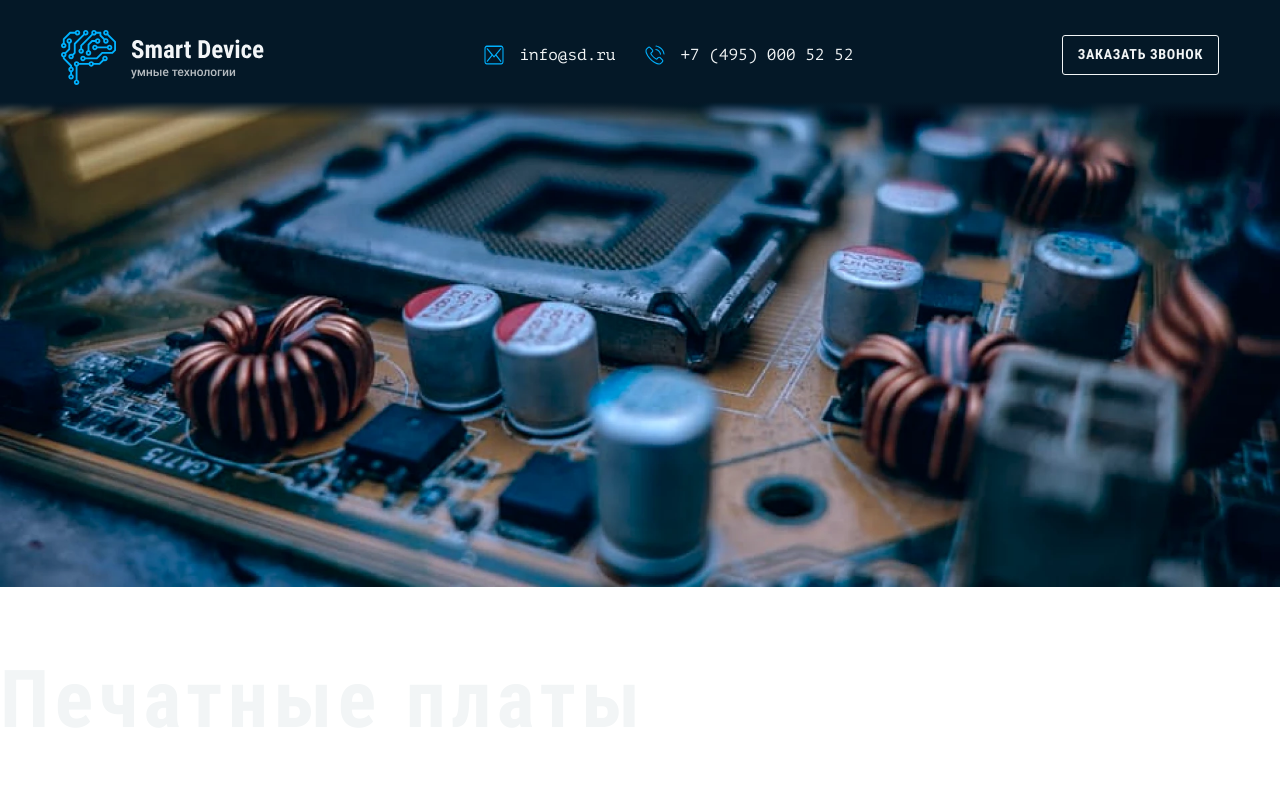
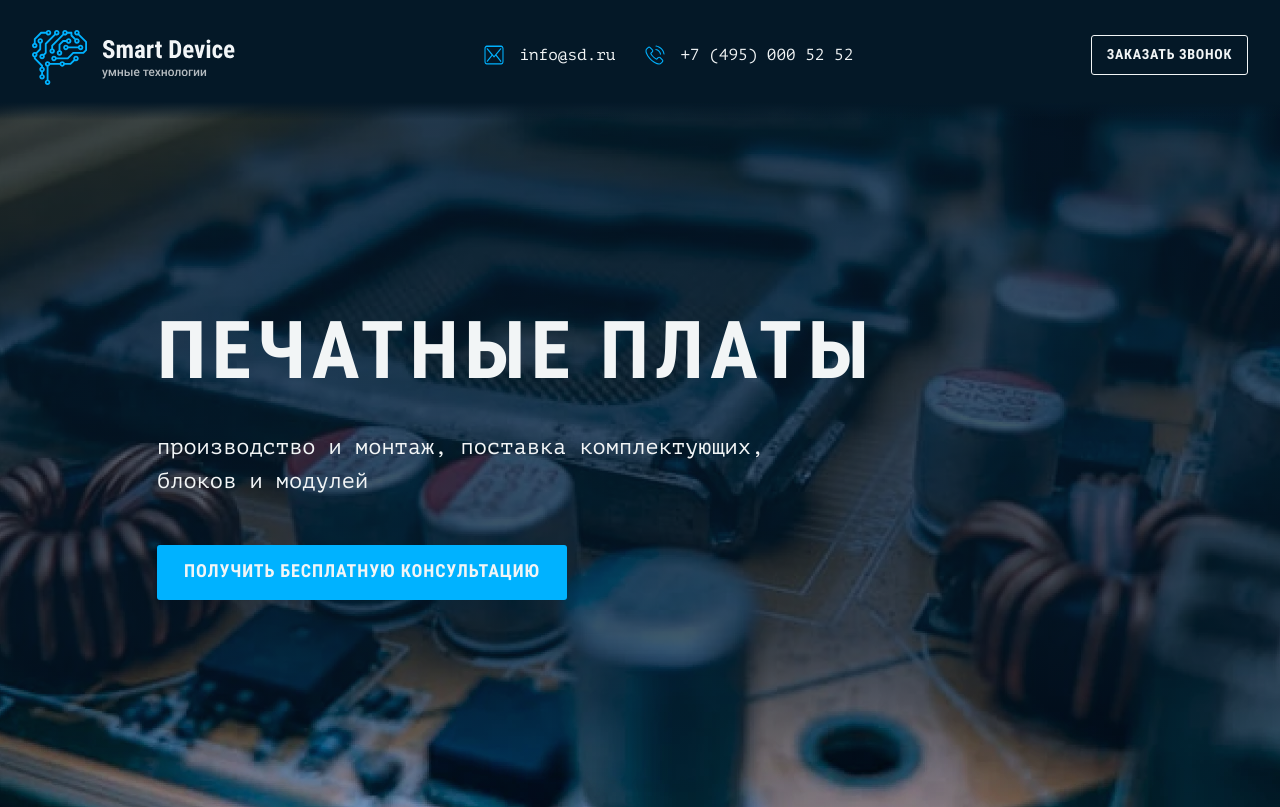
Before and after one commit to nothingissafefck/smart-device, a website built with webpack: page source/index.html in a window 1280 px wide. Shown: the top 807 px of the page. Built offline with nearby package versions, Linux system fonts and the light colour scheme; files whose address does not match are found by name.

Commit message:
feat: add main block

```diff
--- a/source/index.html
+++ b/source/index.html
@@ -50,7 +50,7 @@
   <main>
     <section class="hero">
       <h1 class="visually-hidden">Smart Device - производство, монтаж и поставка комплектующих для печатных плат.</h1>
-      <picture>
+      <picture class="hero__image">
         <source type="image/webp" media="(max-width: 767px)" srcset="img/background-mobile.webp 1x, img/background-mobile2x.webp 2x">
         <source type="image/webp" media="(max-width: 1023px)" srcset="img/background-tablet.webp 1x, img/background-tablet2x.webp 2x">
         <source type="image/webp" srcset="img/background-desktop.webp 1x, img/background-desktop2x.webp 2x">
@@ -59,6 +59,7 @@
         <img src="img/background-desktop.png" width="1920" height="880" alt="Печатные платы.">
       </picture>
 
+      <div class="container">
         <div class="hero__content">
           <h2>Печатные платы</h2>
           <p>Производство и&nbsp;монтаж, поставка комплектующих, блоков и&nbsp;модулей</p>
@@ -66,6 +67,7 @@
             <span class="hidden-max-tablet">Получить бесплатную консультацию</span>
             <span class="hidden-min-tablet">Бесплатная консультация</span>
           </a>
+        </div>
       </div>
     </section>
   </main>
--- a/source/sass/blocks/header.scss
+++ b/source/sass/blocks/header.scss
@@ -6,6 +6,7 @@
   top: 0;
   width: 100%;
   background: variables.$pearl-to-bottom;
+  z-index: 1;
 }
 
 .header__container {
--- /dev/null
+++ b/source/sass/blocks/hero.scss
@@ -0,0 +1,62 @@
+@use "../variables";
+
+.hero {
+  position: relative;
+  padding: 0 0 20px;
+  overflow: hidden;
+  background: linear-gradient(180deg, rgba(variables.$color-pearl, 0.7) 71.72%, rgba(variables.$color-pearl, 0) 100%);
+}
+
+.hero__image {
+  position: absolute;
+  z-index: -1;
+  height: 100%;
+}
+
+.hero__image img {
+  height: 100%;
+  object-fit: cover;
+}
+
+.hero__content {
+  padding-top: 304px;
+  padding-left: 125px;
+  padding-bottom: 260px;
+}
+
+.hero__content h2 {
+  margin: 0 0 32px;
+  font-family: variables.$ff-roboto-condensed;
+  font-weight: 700;
+  font-size: 80px;
+  line-height: 94px;
+  letter-spacing: 0.07em;
+  color: variables.$color-alice-blue;
+  text-transform: uppercase;
+}
+
+.hero__content p {
+  max-width: 620px;
+  margin: 0 0 47px;
+  font-family: variables.$ff-pt-mono;
+  font-weight: 400;
+  font-size: 22px;
+  line-height: 34px;
+  text-transform: lowercase;
+  color: variables.$color-alice-blue;
+}
+
+.hero__link-btn {
+  margin: 0;
+  padding: 15px 27px 19px;
+  border: none;
+  border-radius: 3px;
+  font-family: variables.$ff-roboto-condensed;
+  font-weight: 700;
+  font-size: 18px;
+  line-height: 21px;
+  letter-spacing: 0.05em;
+  color: variables.$color-alice-blue;
+  background-color: variables.$color-sky-blue;
+  text-transform: uppercase;
+}
--- a/source/sass/global/container.scss
+++ b/source/sass/global/container.scss
@@ -3,7 +3,7 @@
 .container {
   width: 100%;
   min-width: 320px;
-  max-width: 1222px;
+  max-width: 1300px;
   margin: 0 auto;
   padding: 0 40px;
 
```
Also changed, not shown: build/css/style.css, build/css/style.min.css, build/index.html, 1 other file. Lines whose indentation alone changed are shown as unchanged.
